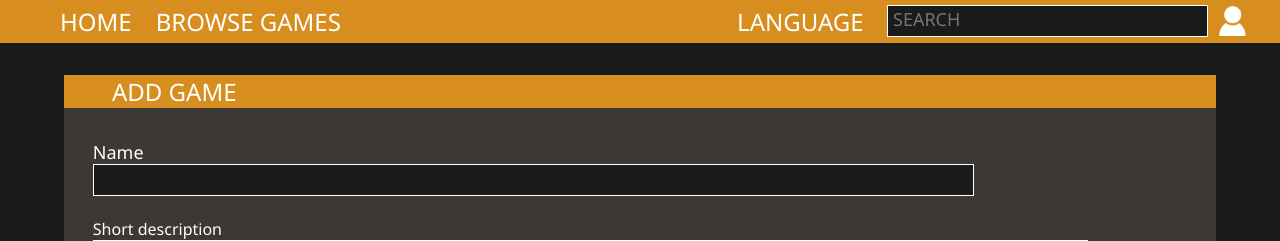
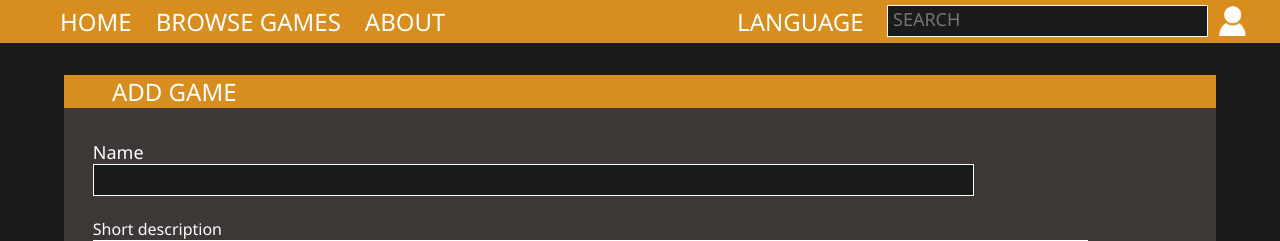
Before and after one commit to madiskar/utwebproject, a CodeIgniter app: page /database/index.php/games/add in a window 1280 px wide. Shown: the top 241 px of the page. Run offline with CodeIgniter, Linux system fonts and the light colour scheme; some libraries are stand-ins or nearby versions.

Commit message:
Update header.php
map tab

```diff
--- a/public_html/application/views/templates/header.php
+++ b/public_html/application/views/templates/header.php
@@ -12,6 +12,7 @@
 <ul>
   <li><a href="<?php echo $base_url; ?>index.php"><?php echo $nav_home; ?></a></li>
   <li><a href="<?php echo $base_url; ?>index.php/browse"><?php echo $nav_game_search; ?></a></li>
+  <li><a href="<?php echo $base_url; ?>index.php/about"><?php echo "ABOUT"?></a></li>
   <li class="dropdown">
 		<?php if($this->session->userdata('username') == FALSE) { ?>
 		  	<div class="nav-non-link">
```
